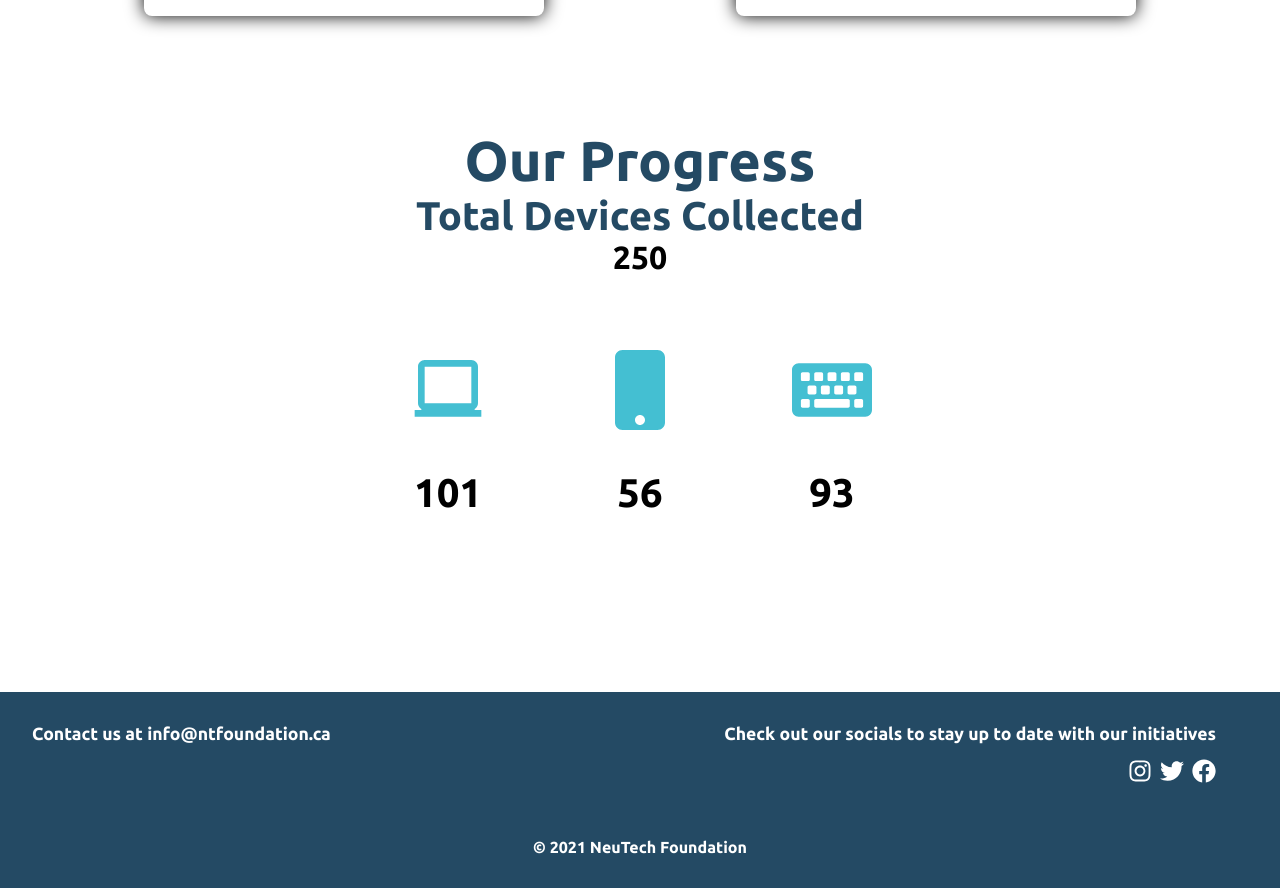
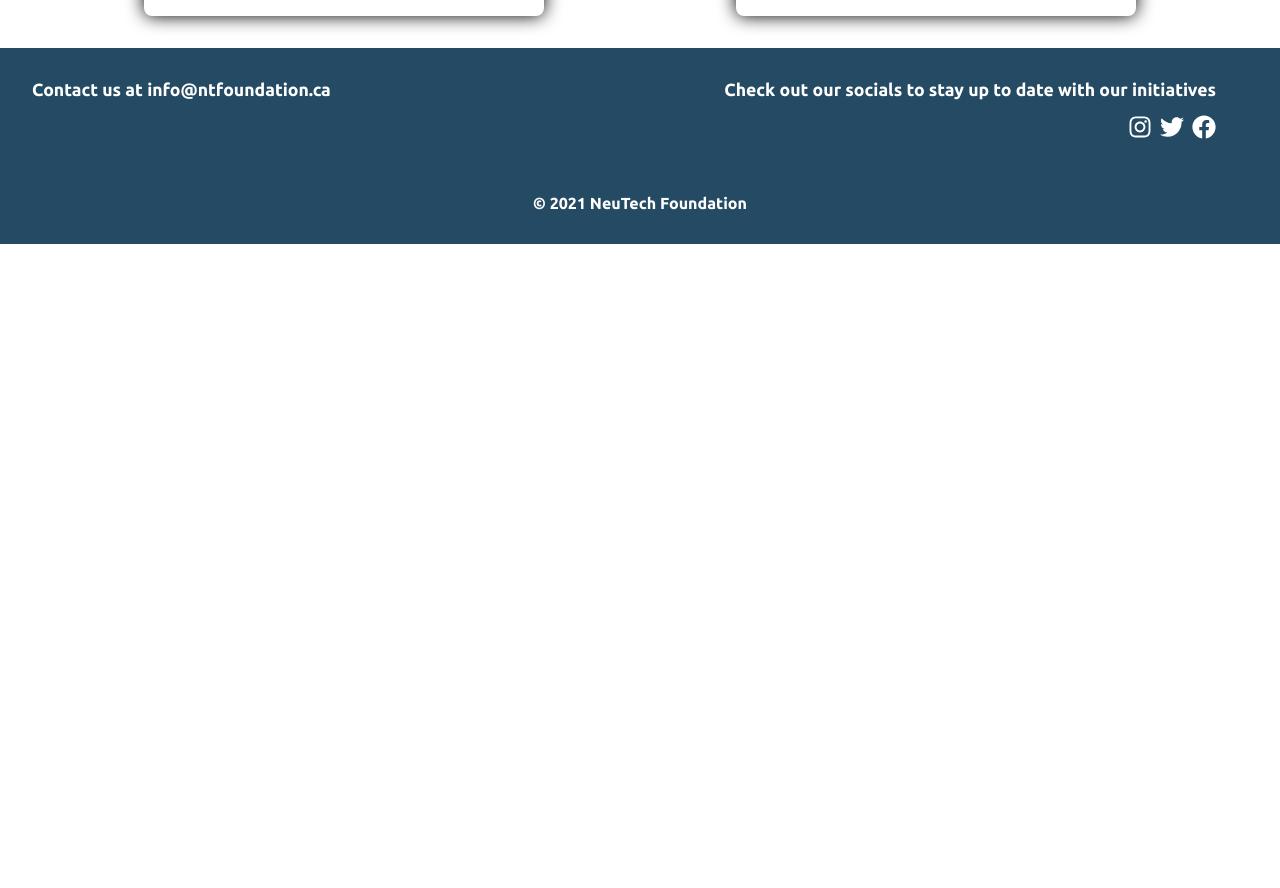
Before and after one commit to NeuTech-Admin/NeuTechSite, a React (Create React App) app: page / in a window 1280 px wide. Shown: the part 1040-1928 px from the top of the page. After the commit the page ends 1284 px from the top, so only its background shows below. Built offline with nearby package versions, Linux system fonts and the light colour scheme.

Commit message:
commented out stats

```diff
--- a/src/components/pages/Home.js
+++ b/src/components/pages/Home.js
@@ -11,7 +11,7 @@ function Home() {
         <div className="home">
             <Navbar home="home" />
             <HeroSection />
-            <Stats />
+            {/* <Stats /> */}
             <Footer />
         </div>
     )
```
